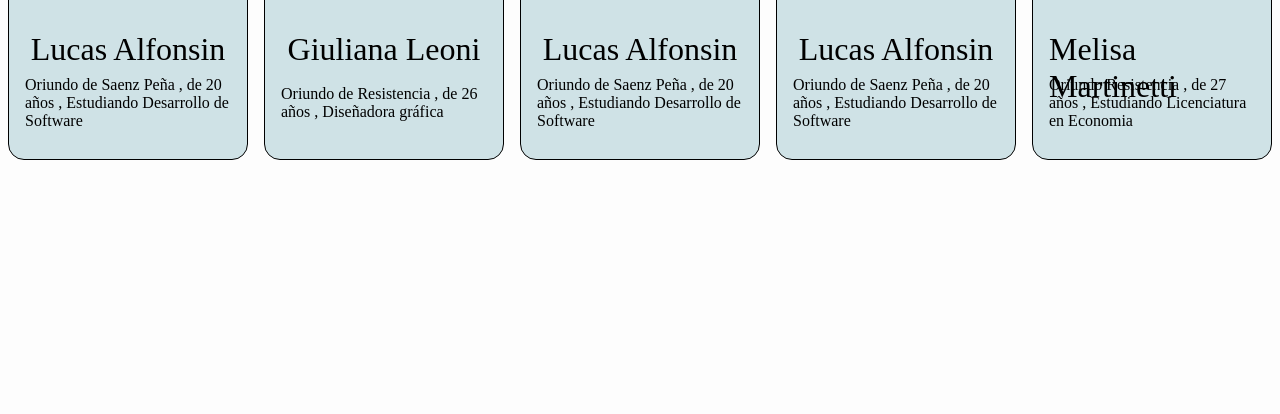
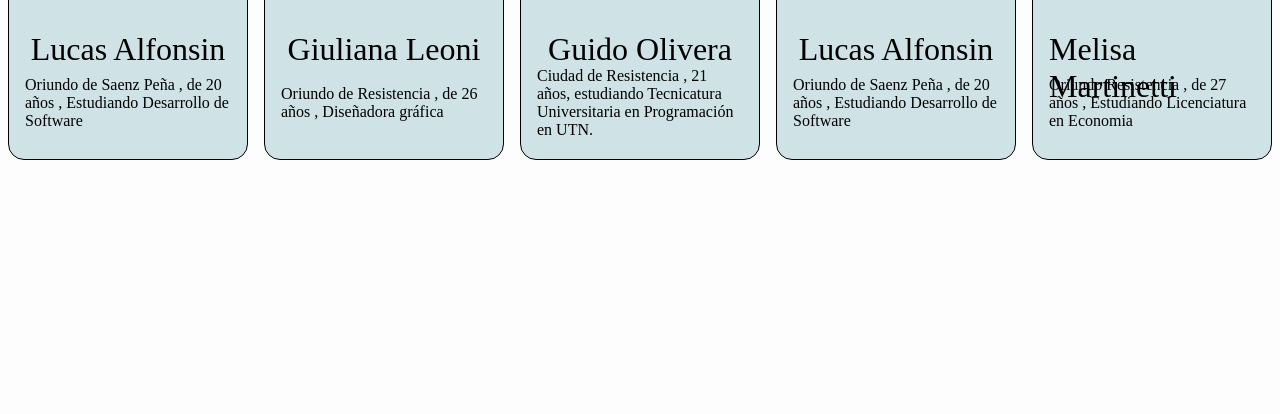
Before and after one commit to zLucas2021/informatorio-Grupo1-Desafios, a Django app: page / in a window 1280 px wide. Shown: the part 386-800 px from the top of the page. Run offline with Django 4.2, Linux system fonts and the light colour scheme.

Commit message:
Update index.html

```diff
--- a/Desafio9Grupo1/Desafio/templates/index.html
+++ b/Desafio9Grupo1/Desafio/templates/index.html
@@ -38,11 +38,11 @@
         </div>
         <div class="contparticipantes">
             <div class="headinfo">
-                <img src="" alt="Imagen">
-                <p class="nombre">Lucas Alfonsin</p>
+                <img src="{% static 'Guido.jpg' %}" alt="Imagen">
+                <p class="nombre">Guido Olivera</p>
             </div>
             <div class="footinfo">
-                <span>Oriundo de Saenz Peña , de 20 años , Estudiando Desarrollo de Software</span>
+                <span>Ciudad de Resistencia , 21 años, estudiando Tecnicatura Universitaria en Programación en UTN.</span>
             </div>
         </div>
         <div class="contparticipantes">
```
